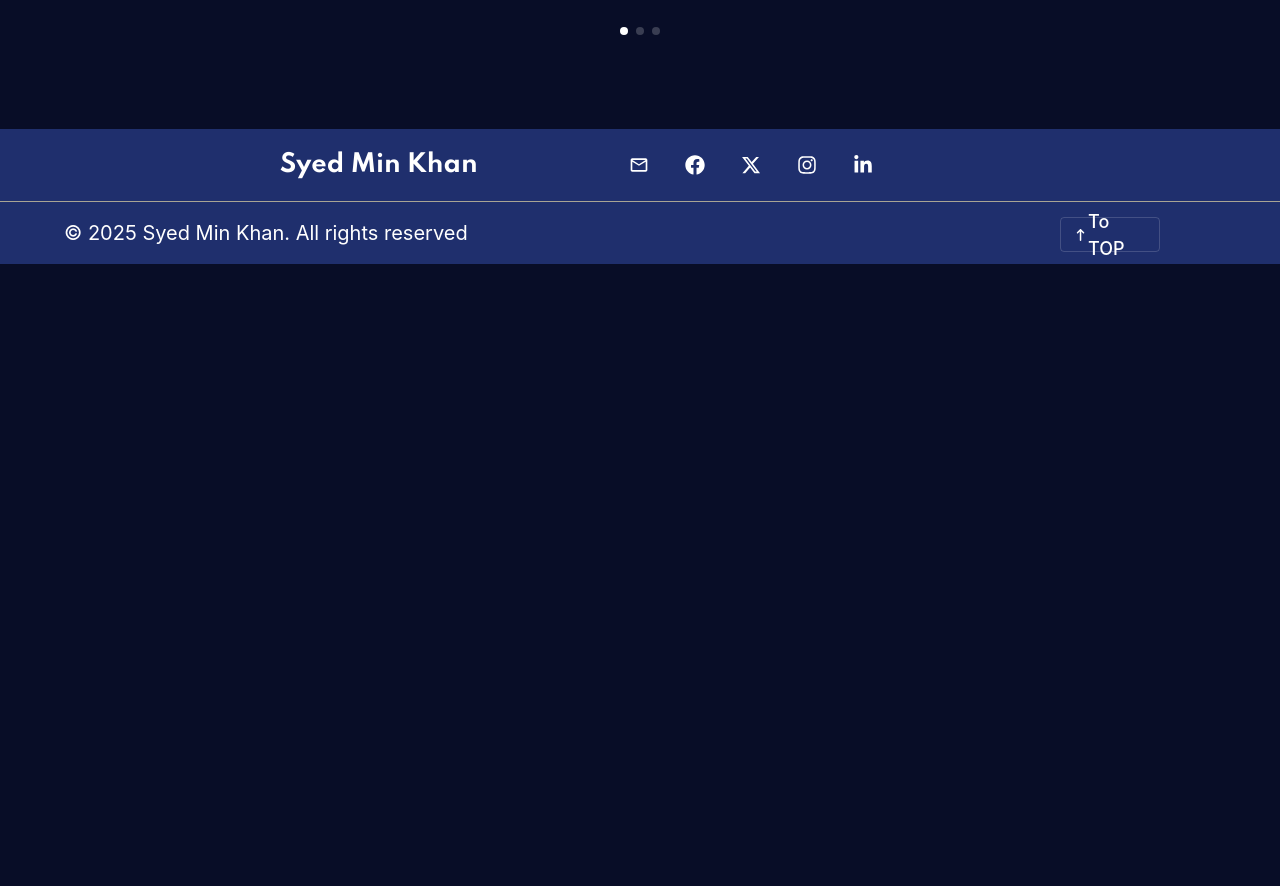
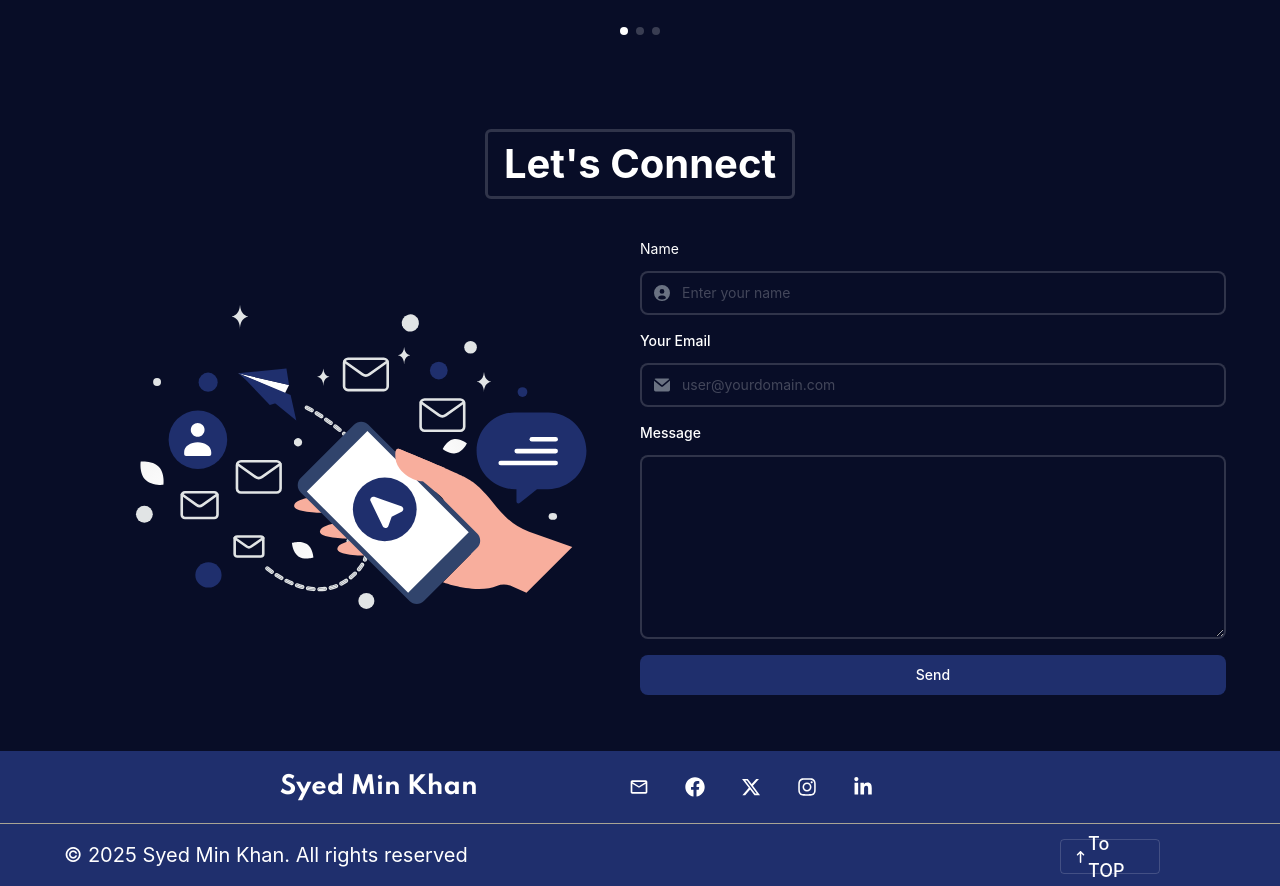
Before and after one commit to syedmin84/SyedMinKhan, a React (Vite) app: page / in a window 1280 px wide. Shown: the part 3820-4706 px from the top of the page. Before the commit the page ends 4084 px from the top, so only its background shows below. Built offline with nearby package versions, Linux system fonts and the light colour scheme.

Commit message:
Contact us Form

```diff
--- a/src/App.jsx
+++ b/src/App.jsx
@@ -6,6 +6,7 @@ import MainLine from "./Components/MainLine"
 import ProjectContainer from "./Components/ProjectContainer"
 import MainVerticleLine from "./Components/MainVerticleLine"
 import Testimonial from "./Components/Testimonial"
+import ContactUs from "./Components/ContactUs"
 import Footer from "./Components/Footer"
 
 function App() {
@@ -19,6 +20,7 @@ function App() {
       <ProjectContainer />
       <MainVerticleLine />
       <Testimonial />
+      <ContactUs  />
       <Footer />
       </main>
     </>
--- /dev/null
+++ b/src/Components/ContactUs.jsx
@@ -0,0 +1,122 @@
+import React from "react";
+import Swal from "sweetalert2";
+
+export default function ContactUs() {
+  const handleClick = (e) => {
+    e.preventDefault();
+    if (window.netlifyIdentity) return;
+    Swal.fire({
+      title: "Success!",
+      text: "Message sent successfully",
+      icon: "success",
+      confirmButtonText: "OK",
+      background: "#1f2f6d", // dark grey background
+      color: "#fff", // text color white
+      confirmButtonColor: "#6366f1",
+    });
+
+    e.target.reset();
+  };
+  return (
+    <section
+      className="relative z-3 bg-[#080d27] max-w-screen-xl mx-auto px-4 pb-12 "
+      id="contact-us"
+    >
+      <h2 className="text-3xl sm:text-[40px] relative z-10 font-bold px-4 py-2 w-max mx-auto text-center text-white sm:border-3 border-[#1f2f6d]  rounded-md">
+        Let's Connect
+      </h2>
+      <div className="flex flex-col md:flex-row items-center mt-10">
+        <div className="w-full">
+          <img src="/contact-me.svg" alt="phone" />
+        </div>
+        <form
+          className="w-full"
+          name="contactUS"
+          netlify=""
+          autoComplete="off"
+          onSubmit={handleClick}
+        >
+          <label
+            htmlFor="name"
+            className="block mb-2 text-sm font-mediu text-white"
+          >
+            Name
+          </label>
+          <div className="relative mb-4">
+            <div className="absolute inset-y-0 start-0 flex items-center ps-3.5 pointer-events-none">
+              <svg
+                className="w-4 h-4 text-gray-500 dark:text-gray-400"
+                aria-hidden="true"
+                xmlns="http://www.w3.org/2000/svg"
+                fill="currentColor"
+                viewBox="0 0 20 20"
+              >
+                <path d="M10 0a10 10 0 1 0 10 10A10.011 10.011 0 0 0 10 0Zm0 5a3 3 0 1 1 0 6 3 3 0 0 1 0-6Zm0 13a8.949 8.949 0 0 1-4.951-1.488A3.987 3.987 0 0 1 9 13h2a3.987 3.987 0 0 1 3.951 3.512A8.949 8.949 0 0 1 10 18Z" />
+              </svg>
+            </div>
+            <input
+              autoComplete="off"
+              type="text"
+              id="name"
+              name="name"
+              className=" bg-[#080d27] border-2 outline-none border-[#1f2f6d] text-white text-sm rounded-lg focus:ring-[#1788ae] transition ease-in duration-100 focus:shadow-[0_0_8px_0px_#1788ae] my-3  block w-full ps-10 p-2.5 "
+              placeholder="Enter your name"
+              required
+            />
+          </div>
+          <label
+            htmlFor="email"
+            className="block mb-2 text-sm font-medium text-white"
+          >
+            Your Email
+          </label>
+          <div className="relative mb-4">
+            <div className="absolute inset-y-0 start-0 flex items-center ps-3.5 pointer-events-none">
+              <svg
+                className="w-4 h-4 text-gray-500 dark:text-gray-400"
+                aria-hidden="true"
+                xmlns="http://www.w3.org/2000/svg"
+                fill="currentColor"
+                viewBox="0 0 20 16"
+              >
+                <path d="m10.036 8.278 9.258-7.79A1.979 1.979 0 0 0 18 0H2A1.987 1.987 0 0 0 .641.541l9.395 7.737Z" />
+                <path d="M11.241 9.817c-.36.275-.801.425-1.255.427-.428 0-.845-.138-1.187-.395L0 2.6V14a2 2 0 0 0 2 2h16a2 2 0 0 0 2-2V2.5l-8.759 7.317Z" />
+              </svg>
+            </div>
+            <input
+              type="text"
+              id="email"
+              name="email"
+              className="bg-[#080d27] border-2 outline-none border-[#1f2f6d] text-white text-sm rounded-lg focus:ring-[#1788ae] transition ease-in duration-100 focus:shadow-[0_0_8px_0px_#1788ae] my-3  block w-full ps-10 p-2.5 "
+              placeholder="user@yourdomain.com"
+              required
+            />
+          </div>
+          <label
+            htmlFor="message"
+            className="block mb-2 text-sm font-medium text-white"
+          >
+            Message
+          </label>
+          <div className="relative mb-4">
+            <div className="absolute inset-y-0 start-0 flex items-center ps-3.5 pointer-events-none" />
+            <textarea
+              id="message"
+              name="message"
+              rows={8}
+              className="bg-[#080d27] border-2 outline-none border-[#1f2f6d] text-white text-sm rounded-lg focus:ring-[#1788ae] transition ease-in duration-100 focus:shadow-[0_0_8px_0px_#1788ae] my-3  block w-full ps-10 p-2.5 "
+              defaultValue={""}
+              required
+            />
+          </div>
+          <button
+            type="submit"
+            className="w-full text-white bg-[#1f2f6d] hover:bg-[#1f2f6dd0] focus:ring-4 focus:ring-[#4489a0] font-medium rounded-lg text-sm px-5 py-2.5 me-2 mb-2 focus:outline-none"
+          >
+            Send
+          </button>
+        </form>
+      </div>
+    </section>
+  );
+}
```
